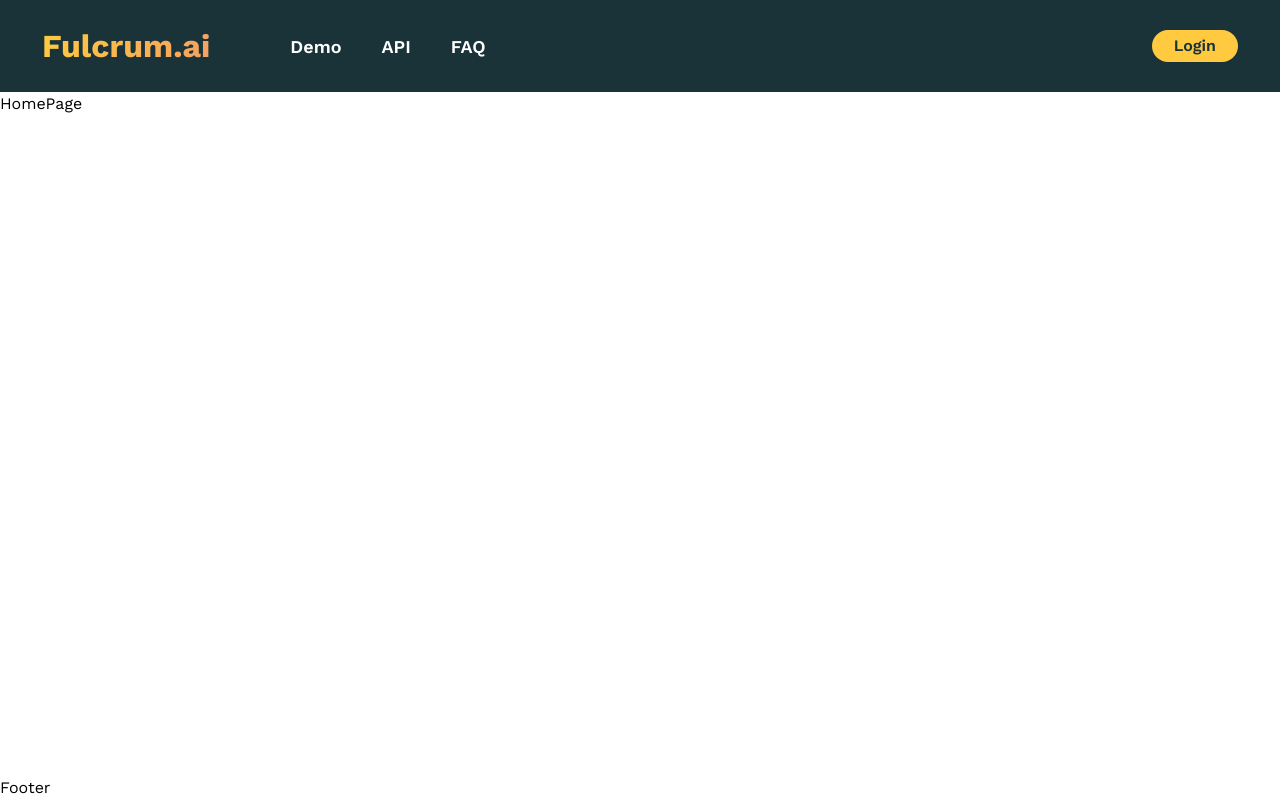
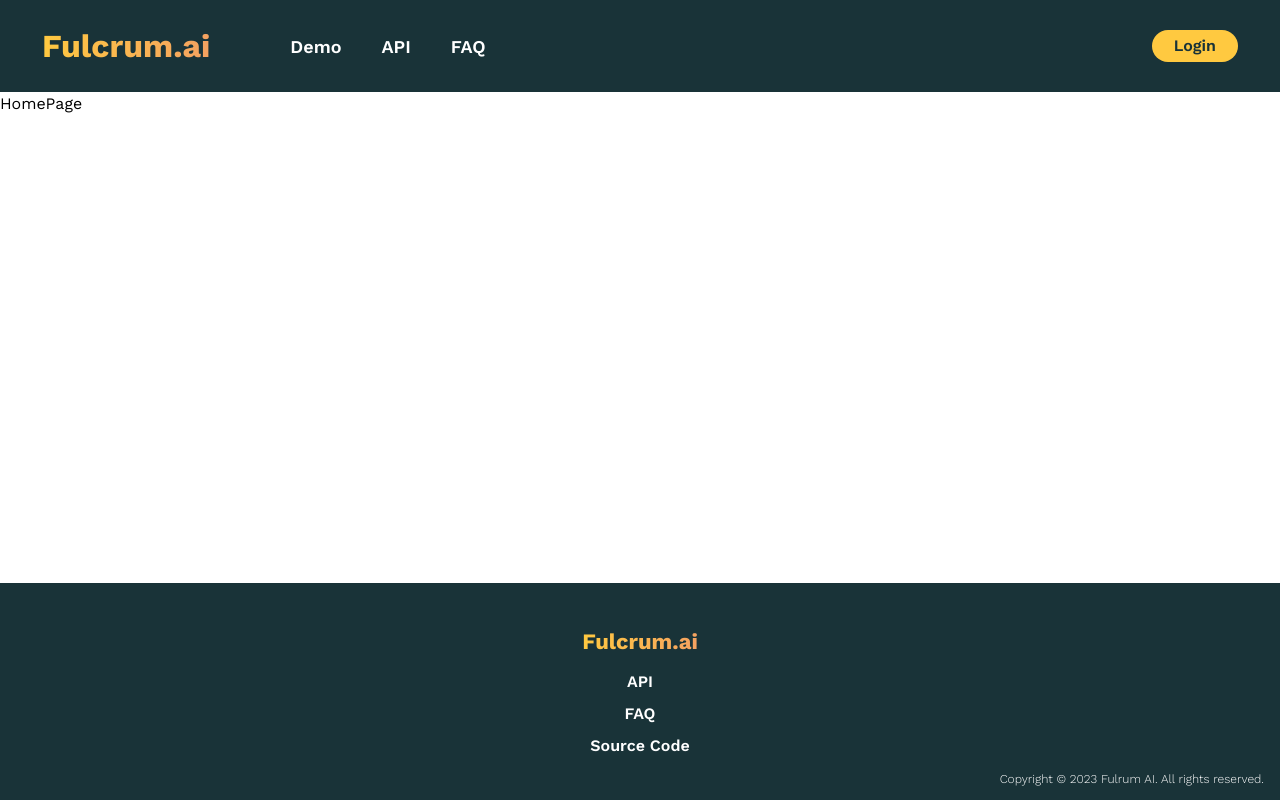
Before and after one commit to xJQx/fulcrum.ai-frontend, a React (Create React App) app: page / in a window 1280 px wide. Built offline with nearby package versions, Linux system fonts and the light colour scheme.

Commit message:
add footer

```diff
--- a/src/components/Footer/Footer.tsx
+++ b/src/components/Footer/Footer.tsx
@@ -1,5 +1,34 @@
+import { TextLinearGradient } from "components/Typography";
 import React from "react";
+import { FooterLinks, FooterLinksProps } from "./FooterLinks";
 
 export const Footer = () => {
-  return <div>Footer</div>;
+  const footerLinks: FooterLinksProps["links"] = [
+    { text: "API", href: "/api" },
+    { text: "FAQ", href: "/faq" },
+    {
+      text: "Source Code",
+      href: "https://github.com/xJQx/fulcrum.ai-frontend",
+    },
+  ];
+
+  return (
+    <div className="bg-brand-gunmetal w-screen flex flex-col justify-center items-center py-[32px] md:py-[42px] pb-[42px] px-[24px] text-white">
+      {/* Brand Name */}
+      <a href="/">
+        <TextLinearGradient
+          brand
+          className="text-[16px] md:text-[22px] font-bold"
+        >
+          Fulcrum.ai
+        </TextLinearGradient>
+      </a>
+
+      <FooterLinks links={footerLinks} />
+
+      <div className="absolute bottom-3 right-1/5 md:right-4 font-light text-[10px] md:text-[12px]">
+        Copyright © 2023 Fulrum AI. All rights reserved.
+      </div>
+    </div>
+  );
 };
--- /dev/null
+++ b/src/components/Footer/FooterLinks.tsx
@@ -0,0 +1,39 @@
+import React from "react";
+import { useLocation } from "react-router-dom";
+
+export interface FooterLinksProps {
+  links: Array<FooterLinkProps>;
+}
+
+export const FooterLinks = (props: FooterLinksProps) => {
+  const { links } = props;
+
+  return (
+    <div className="flex flex-col items-center gap-2 md:gap-2 mt-3">
+      {links.map((link) => (
+        <FooterLink key={link.text} {...link} />
+      ))}
+    </div>
+  );
+};
+
+interface FooterLinkProps {
+  text: string;
+  href: string;
+}
+
+const FooterLink = (props: FooterLinkProps) => {
+  const { text, href } = props;
+  const location = useLocation();
+
+  return (
+    <a
+      href={href}
+      className={`text-[14px] md:text-[16px] font-semibold hover:text-brand-sandy-brown ${
+        location.pathname === href && "text-brand-sandy-brown"
+      }`}
+    >
+      {text}
+    </a>
+  );
+};
```
